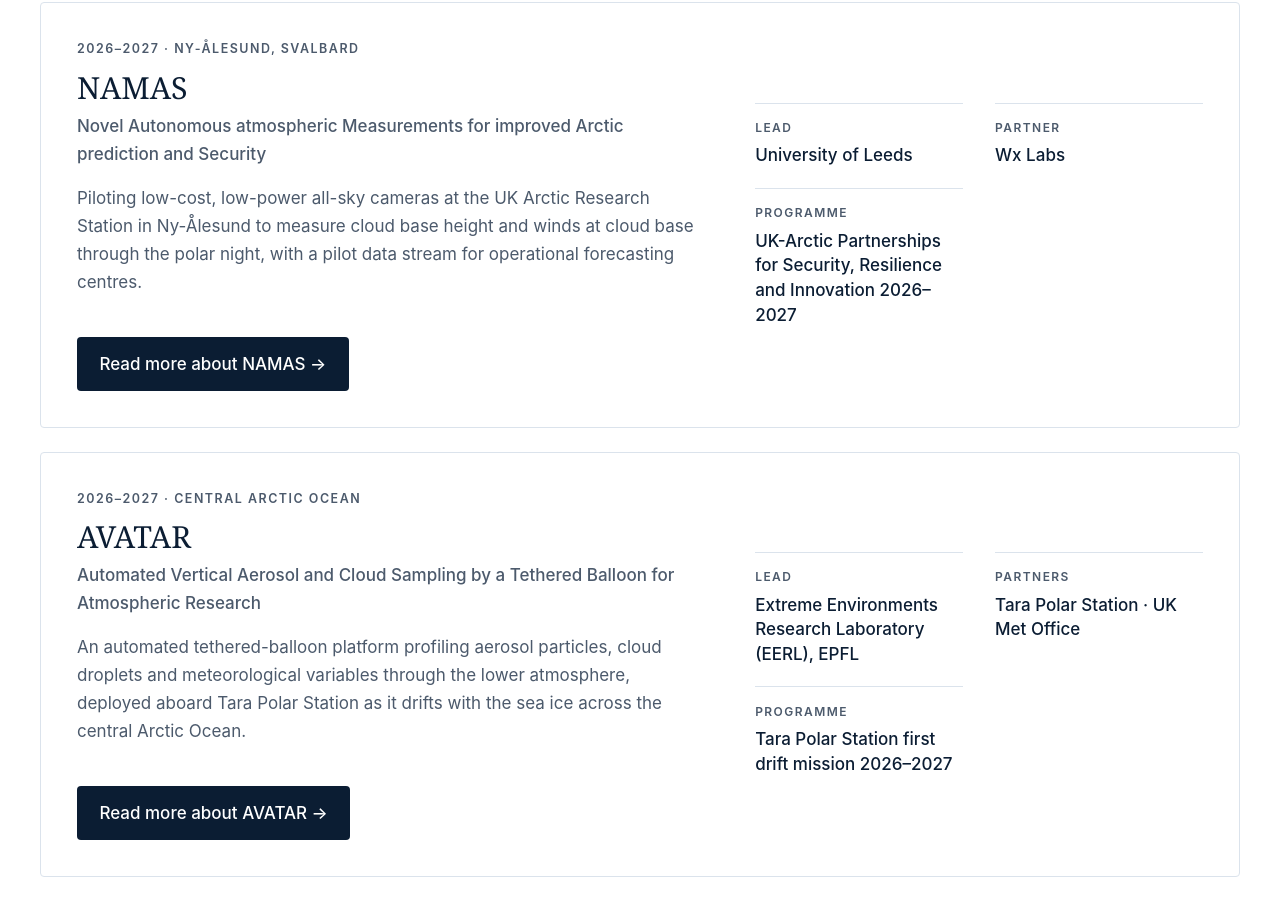
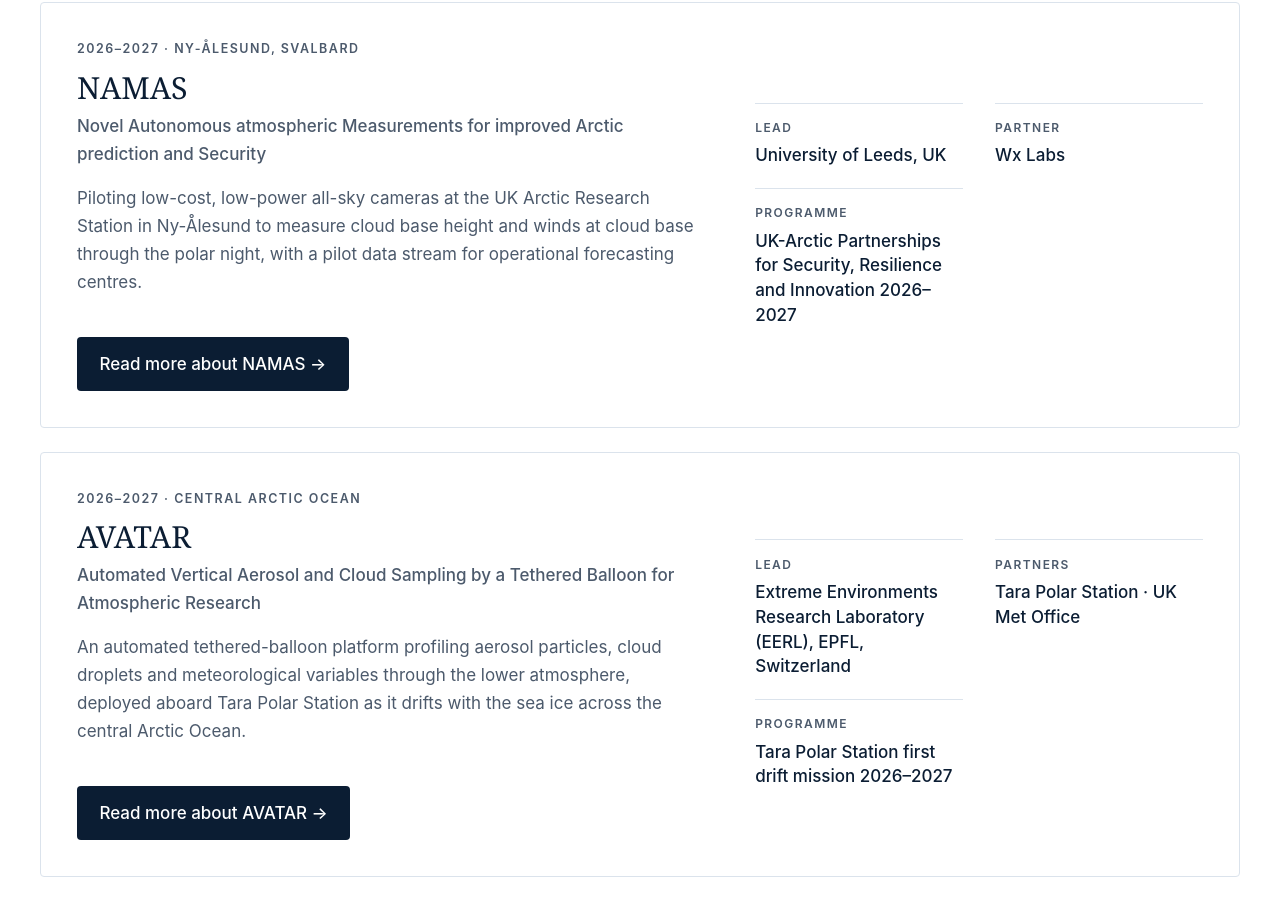
Before and after one commit to sarnoldlds/arcticrise-preview, a plain HTML site: page index.html in a window 1280 px wide. Shown: the part 5920-6835 px from the top of the page. Drawn offline with Linux system fonts and the light colour scheme.

Commit message:
Add files via upload

```diff
--- a/index.html
+++ b/index.html
@@ -437,7 +437,7 @@
             <a class="button" href="namas.html">Read more about NAMAS <span aria-hidden="true">→</span></a>
           </div>
           <dl class="facts">
-            <div><dt>Lead</dt><dd>University of Leeds</dd></div>
+            <div><dt>Lead</dt><dd>University of Leeds, UK</dd></div>
             <div><dt>Partner</dt><dd>Wx Labs</dd></div>
             <div><dt>Programme</dt><dd>UK-Arctic Partnerships for Security, Resilience and Innovation 2026–2027</dd></div>
           </dl>
@@ -452,7 +452,7 @@
             <a class="button" href="avatar.html">Read more about AVATAR <span aria-hidden="true">→</span></a>
           </div>
           <dl class="facts">
-            <div><dt>Lead</dt><dd>Extreme Environments Research Laboratory (EERL), EPFL</dd></div>
+            <div><dt>Lead</dt><dd>Extreme Environments Research Laboratory (EERL), EPFL, Switzerland</dd></div>
             <div><dt>Partners</dt><dd>Tara Polar Station · UK Met Office</dd></div>
             <div><dt>Programme</dt><dd>Tara Polar Station first drift mission 2026–2027</dd></div>
           </dl>
```
Also changed, not shown: avatar.html (+2 -2 lines), namas.html (+2 -2 lines).
